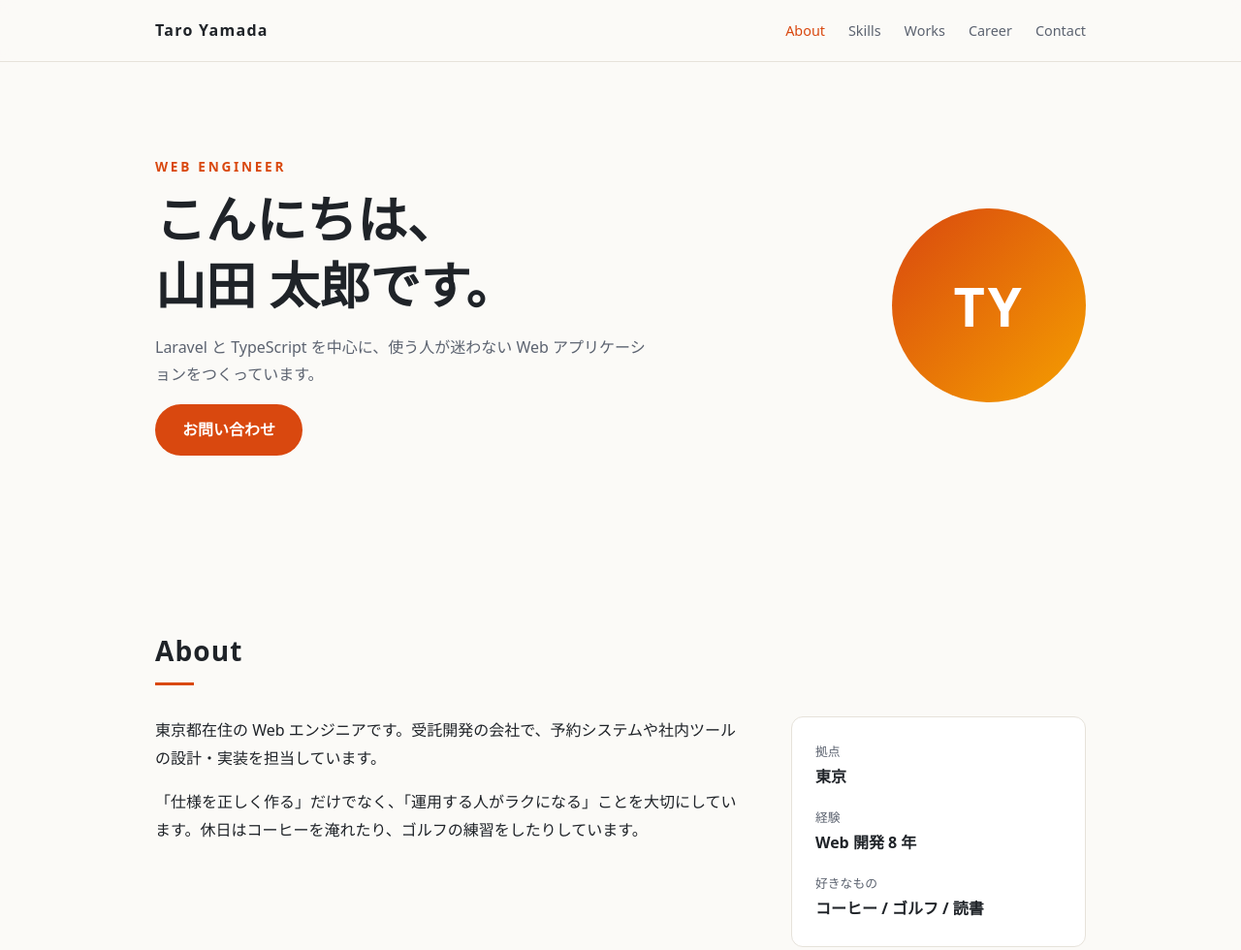
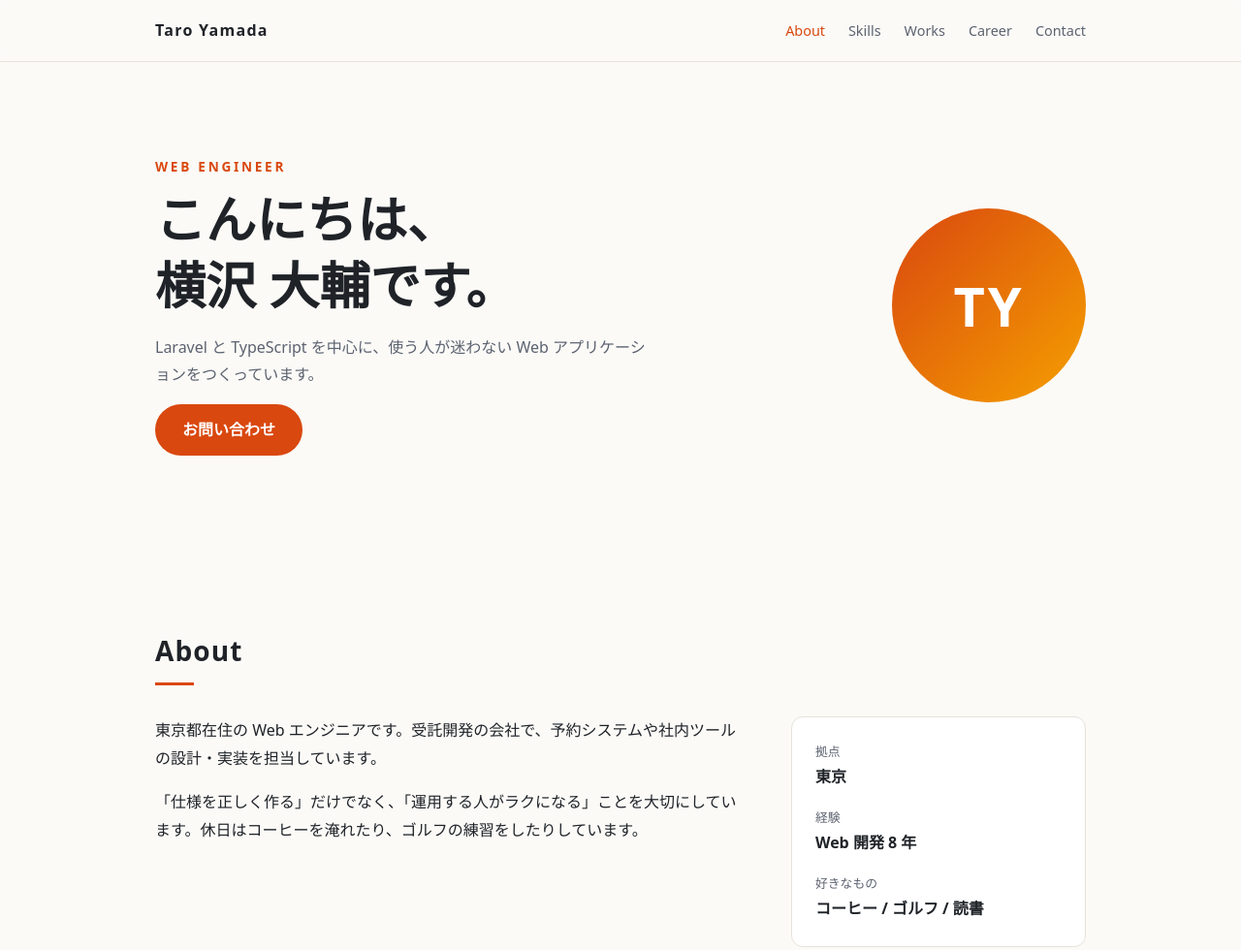
Before and after one commit to maaji-co-jp/yatsumonji-git-lesson, a website with bundled scripts: page index.html in a window 1280 px wide. Shown: the top 980 px of the page at 97% size. Built offline with nearby package versions, Linux system fonts and the light colour scheme.

Commit message:
名前を本名に修正

```diff
--- a/index.html
+++ b/index.html
@@ -38,7 +38,7 @@
         <div class="container hero__inner">
           <div class="hero__text">
             <p class="hero__eyebrow">Web Engineer</p>
-            <h1 class="hero__title">こんにちは、<br />山田 太郎です。</h1>
+            <h1 class="hero__title">こんにちは、<br />横沢 大輔です。</h1>
             <p class="hero__lead">
               Laravel と TypeScript を中心に、使う人が迷わない Web
               アプリケーションをつくっています。
```
